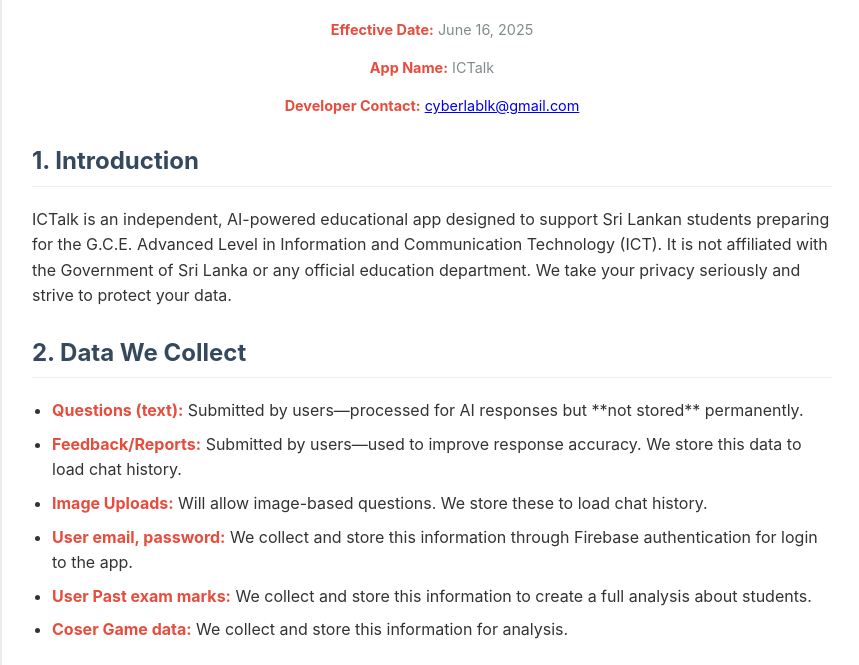
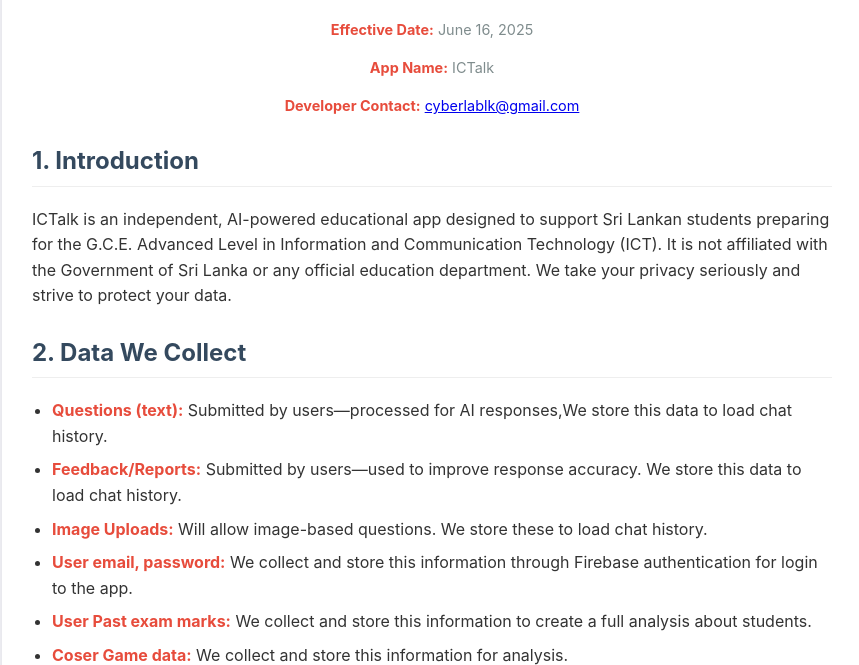
Before and after one commit to thanujanu/ictalk-privacy-policy, a plain HTML site: page index.html in a window 1280 px wide. Shown: the part 138-803 px from the top of the page, without its empty margins (208-1067 px from the left). Drawn offline with Linux system fonts and the light colour scheme.

Commit message:
Update index.html

```diff
--- a/index.html
+++ b/index.html
@@ -86,7 +86,7 @@
 
         <h2>2. Data We Collect</h2>
         <ul>
-            <li><strong>Questions (text):</strong> Submitted by users—processed for AI responses but **not stored** permanently.</li>
+            <li><strong>Questions (text):</strong> Submitted by users—processed for AI responses,We store this data to load chat history.</li>
             <li><strong>Feedback/Reports:</strong> Submitted by users—used to improve response accuracy. We store this data to load chat history.</li>
             <li><strong>Image Uploads:</strong> Will allow image-based questions. We store these to load chat history.</li>
             <li><strong>User email, password:</strong> We collect and store this information through Firebase authentication for login to the app.</li>
```
